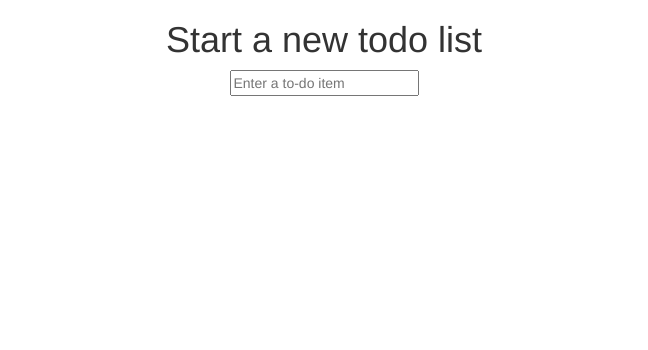
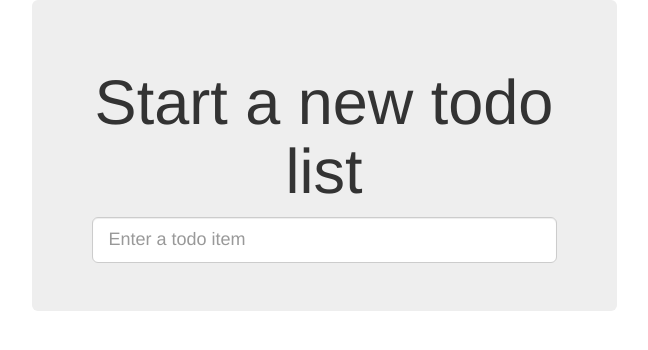
Before and after one commit to aarneharju/python-tdd-book, a Django app: page / in a window 1280 px wide. Shown: the top 350 px of the page, without its empty margins (316-964 px from the left). Run offline with Django 3.2, Linux system fonts and the light colour scheme; some libraries are stand-ins or nearby versions.

Commit message:
Added some more Bootcamp styling

```diff
--- a/lists/templates/base.html
+++ b/lists/templates/base.html
@@ -13,11 +13,12 @@
     <div class="container">
 
         <div class="row">
-            <div class="col-md-6 col-md-offset-3">
+            <div class="col-md-6 col-md-offset-3 jumbotron">
                 <div class="text-center">
                     <h1>{% block header_text %}{% endblock %}</h1>
                     <form method="POST" action="{% block form_action %}{% endblock %}">
-                        <input name="item_text" id="id_new_item" placeholder="Enter a to-do item" />
+                        <input name="item_text" class="form-control input-lg" id="id_new_item"
+                            placeholder="Enter a todo item" />
                         {% csrf_token %}
                     </form>
                 </div>
--- a/lists/templates/list.html
+++ b/lists/templates/list.html
@@ -5,7 +5,7 @@
 {% block form_action %}/lists/{{ list.id }}/add_item{% endblock %}
 
 {% block table %}
-<table id="id_list_table">
+<table id="id_list_table" class="table">
     {% for item in list.item_set.all %}
     <tr>
         <td>{{ forloop.counter }}: {{ item.text }}</td>
```
